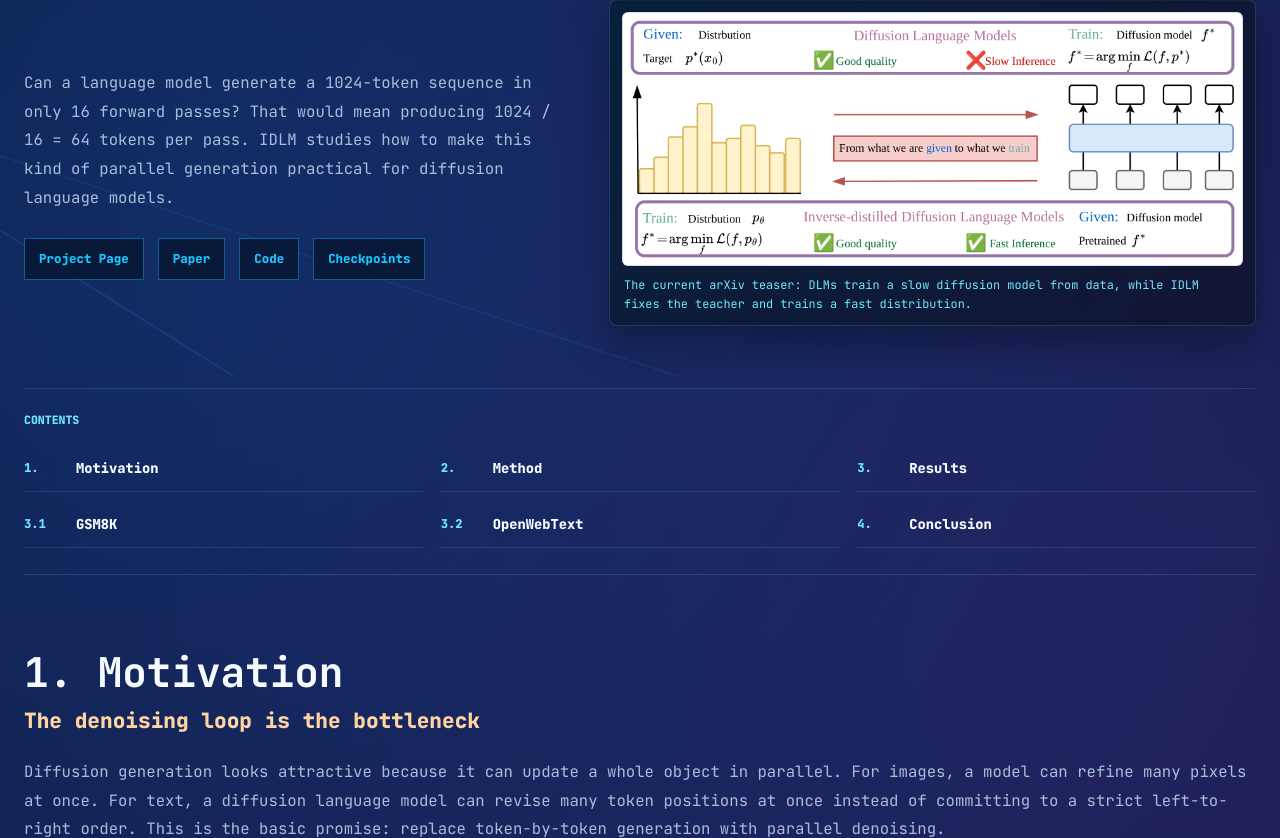
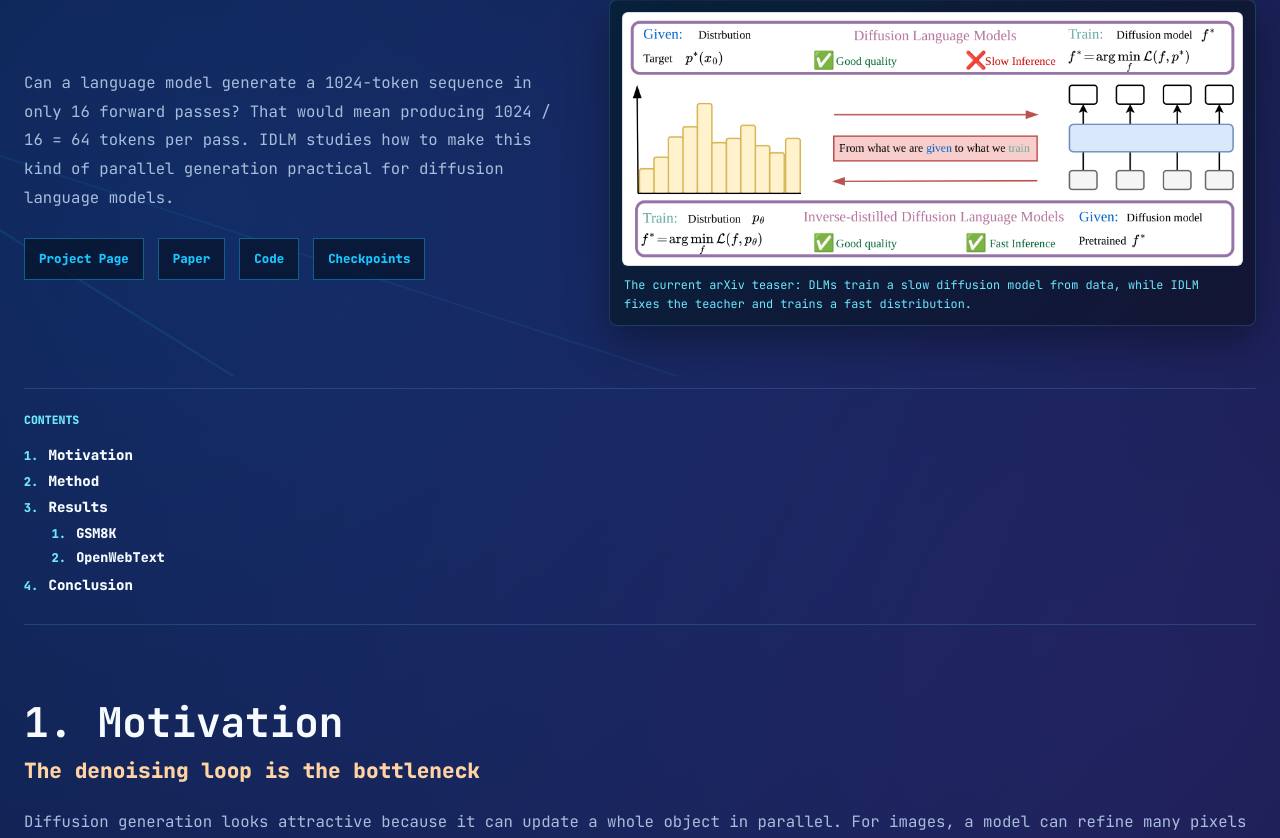
Before and after one commit to David-cripto/Bio-page, a Django app: template homepage/templates/homepage/idlm_blog.html in a window 1280 px wide. Shown: the part 424-1262 px from the top of the page. Run offline with Django 4.2, Linux system fonts and the light colour scheme; the template is opened without the code that fills it, so the values that code supplies are empty.

Commit message:
Use enumerated blog contents

```diff
--- a/docs/index.html
+++ b/docs/index.html
@@ -12,7 +12,7 @@
   <link rel="preconnect" href="https://fonts.googleapis.com">
   <link rel="preconnect" href="https://fonts.gstatic.com" crossorigin>
   <link href="https://fonts.googleapis.com/css2?family=JetBrains+Mono:wght@300;400;500;700;800&display=swap" rel="stylesheet">
-  <link rel="stylesheet" href="/Bio-page/static/homepage/concept.css?v=20260529-wide-text">
+  <link rel="stylesheet" href="/Bio-page/static/homepage/concept.css?v=20260529-contents-list">
 </head>
 <body>
   <div class="layout">
--- a/docs/static/homepage/concept.css
+++ b/docs/static/homepage/concept.css
@@ -591,38 +591,43 @@ svg {
 }
 
 .blog-contents .label {
-  margin-bottom: 18px;
+  margin-bottom: 14px;
 }
 
 .blog-contents ol {
-  display: grid;
-  grid-template-columns: repeat(3, minmax(0, 1fr));
-  gap: 10px 18px;
   margin: 0;
-  padding: 0;
-  list-style: none;
-}
-
-.blog-contents a {
-  display: flex;
-  align-items: center;
-  gap: 10px;
-  min-height: 46px;
-  border-bottom: 1px solid rgba(94, 217, 255, 0.14);
-  color: var(--ink);
-  font-size: 0.86rem;
-  font-weight: 800;
-}
-
-.blog-contents a:hover {
-  border-bottom-color: rgba(255, 211, 162, 0.56);
-  color: #ffd3a2;
-}
-
-.blog-contents a span {
-  width: 42px;
+  padding-left: 1.35rem;
+  color: var(--quiet);
+  font-size: 0.88rem;
+  font-weight: 800;
+  line-height: 1.85;
+}
+
+.blog-contents ol ol {
+  margin: 2px 0 2px;
+  padding-left: 1.55rem;
+  font-size: 0.84rem;
+  line-height: 1.78;
+}
+
+.blog-contents li {
+  padding-left: 0.18rem;
+}
+
+.blog-contents li::marker {
   color: var(--quiet);
   font-size: 0.76rem;
+}
+
+.blog-contents a {
+  color: var(--ink);
+  text-decoration: none;
+}
+
+.blog-contents a:hover {
+  color: #ffd3a2;
+  text-decoration: underline;
+  text-underline-offset: 3px;
 }
 
 .blog-section {
--- a/homepage/templates/homepage/concept.html
+++ b/homepage/templates/homepage/concept.html
@@ -12,7 +12,7 @@
   <link rel="preconnect" href="https://fonts.googleapis.com">
   <link rel="preconnect" href="https://fonts.gstatic.com" crossorigin>
   <link href="https://fonts.googleapis.com/css2?family=JetBrains+Mono:wght@300;400;500;700;800&display=swap" rel="stylesheet">
-  <link rel="stylesheet" href="{% static 'homepage/concept.css' %}?v=20260529-wide-text">
+  <link rel="stylesheet" href="{% static 'homepage/concept.css' %}?v=20260529-contents-list">
 </head>
 <body>
   <div class="layout">
--- a/homepage/templates/homepage/idlm_blog.html
+++ b/homepage/templates/homepage/idlm_blog.html
@@ -6,9 +6,9 @@
   <meta name="viewport" content="width=device-width, initial-scale=1">
   <meta name="description" content="Blog post about IDLM: Inverse-distilled Diffusion Language Models">
   <title>IDLM Blog | {{ profile.name }}</title>
-  <link rel="icon" type="image/png" sizes="32x32" href="{% static 'homepage/favicon-32.png' %}?v=20260529-wide-text">
-  <link rel="icon" type="image/png" sizes="192x192" href="{% static 'homepage/favicon-192.png' %}?v=20260529-wide-text">
-  <link rel="apple-touch-icon" sizes="180x180" href="{% static 'homepage/apple-touch-icon.png' %}?v=20260529-wide-text">
+  <link rel="icon" type="image/png" sizes="32x32" href="{% static 'homepage/favicon-32.png' %}?v=20260529-contents-list">
+  <link rel="icon" type="image/png" sizes="192x192" href="{% static 'homepage/favicon-192.png' %}?v=20260529-contents-list">
+  <link rel="apple-touch-icon" sizes="180x180" href="{% static 'homepage/apple-touch-icon.png' %}?v=20260529-contents-list">
   <link rel="preconnect" href="https://fonts.googleapis.com">
   <link rel="preconnect" href="https://fonts.gstatic.com" crossorigin>
   <link href="https://fonts.googleapis.com/css2?family=JetBrains+Mono:wght@300;400;500;700;800&display=swap" rel="stylesheet">
@@ -27,7 +27,7 @@
     };
   </script>
   <script defer src="https://cdn.jsdelivr.net/npm/mathjax@3/es5/tex-svg.js"></script>
-  <link rel="stylesheet" href="{% static 'homepage/concept.css' %}?v=20260529-wide-text">
+  <link rel="stylesheet" href="{% static 'homepage/concept.css' %}?v=20260529-contents-list">
 </head>
 <body>
   <main class="blog-shell">
@@ -71,12 +71,16 @@
     <section id="contents" class="blog-contents" aria-labelledby="contents-title">
       <p class="label" id="contents-title">Contents</p>
       <ol>
-        <li><a href="#motivation"><span>1.</span> Motivation</a></li>
-        <li><a href="#method"><span>2.</span> Method</a></li>
-        <li><a href="#results"><span>3.</span> Results</a></li>
-        <li><a href="#gsm8k"><span>3.1</span> GSM8K</a></li>
-        <li><a href="#openwebtext"><span>3.2</span> OpenWebText</a></li>
-        <li><a href="#conclusion"><span>4.</span> Conclusion</a></li>
+        <li><a href="#motivation">Motivation</a></li>
+        <li><a href="#method">Method</a></li>
+        <li>
+          <a href="#results">Results</a>
+          <ol>
+            <li><a href="#gsm8k">GSM8K</a></li>
+            <li><a href="#openwebtext">OpenWebText</a></li>
+          </ol>
+        </li>
+        <li><a href="#conclusion">Conclusion</a></li>
       </ol>
     </section>
 
```
Also changed, not shown: docs/blog/index.html (+14 -10 lines), homepage/static/homepage/concept.css (+31 -26 lines).
